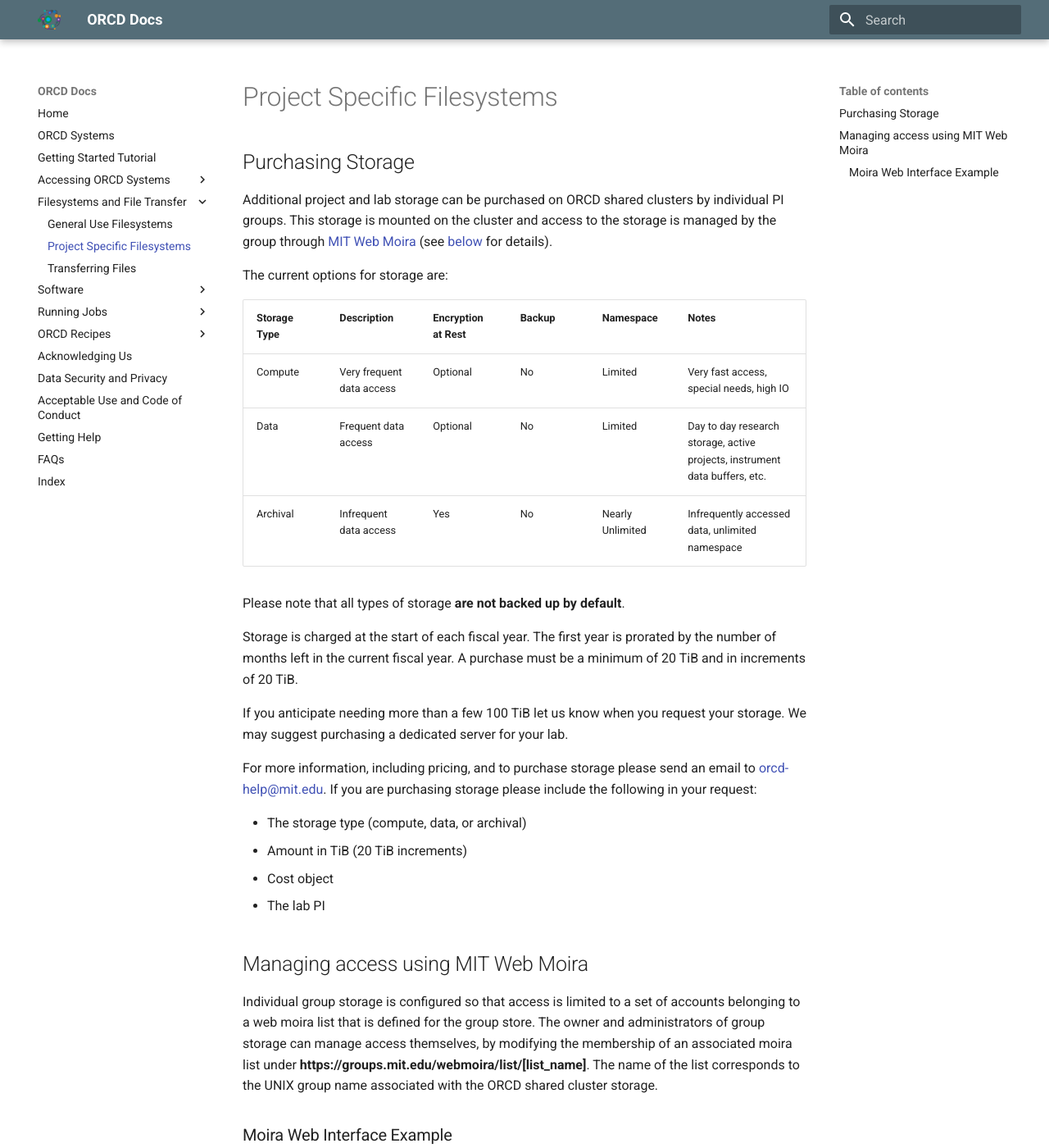
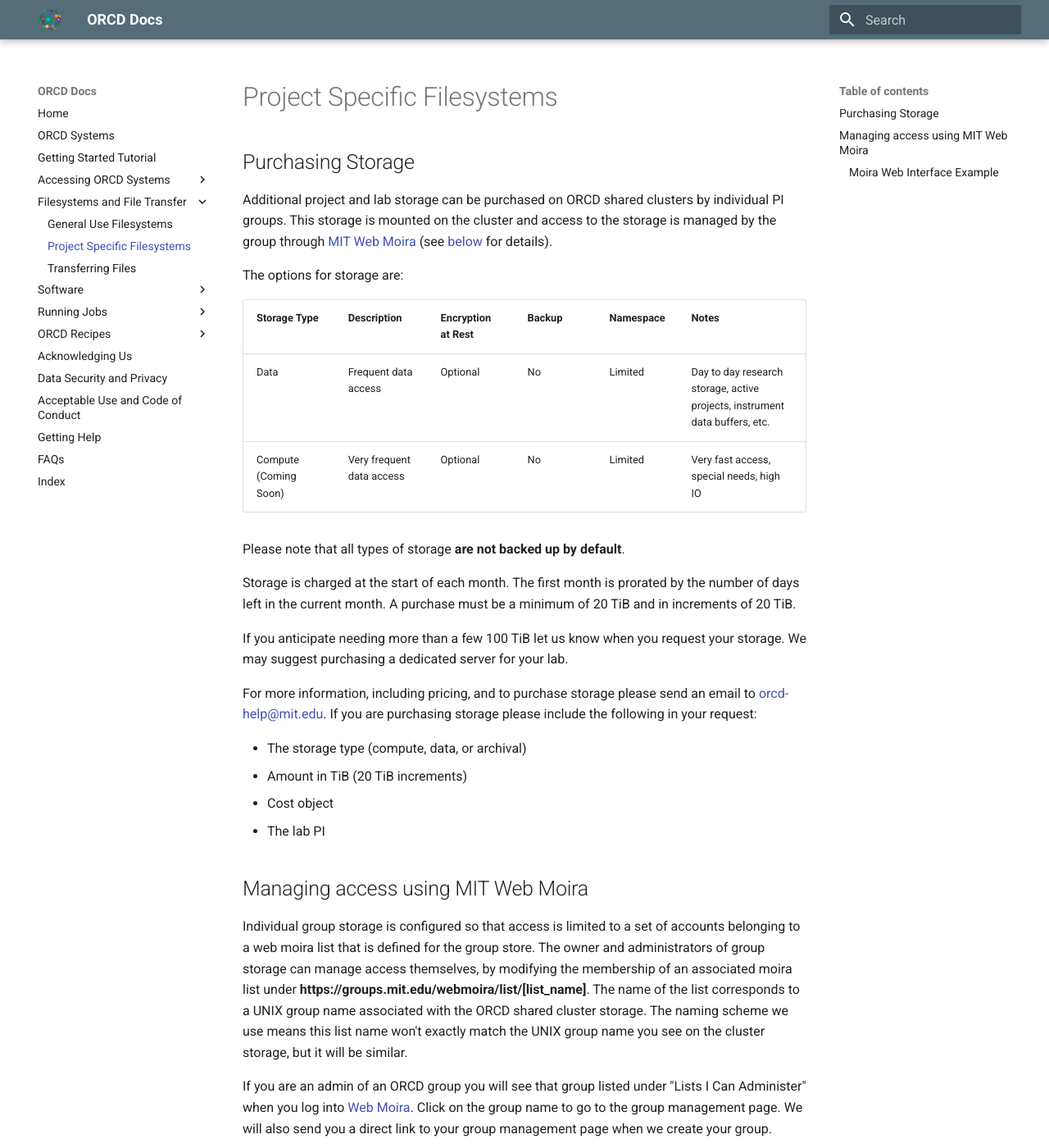
Before and after one commit to mit-orcd/orcd-docs-edit, an MkDocs documentation site: the page built from docs/filesystems-file-transfer/project-filesystems.md, in a window 1280 px wide and 1400 px high. Shown: the whole window at 82% size. Built offline with MkDocs 1.6.1 and Material for MkDocs 9.7.7, drawn with Linux system fonts in a browser that asks for light colours.

Commit message:
update table options

```diff
--- a/docs/filesystems-file-transfer/project-filesystems.md
+++ b/docs/filesystems-file-transfer/project-filesystems.md
@@ -6,37 +6,18 @@ Additional project and lab storage can be purchased on ORCD shared clusters by i
 PI groups. This storage is mounted on the cluster and access to the storage is managed
 by the group through [MIT Web Moira](https://groups.mit.edu/webmoira/) (see [below](#managing-access-using-mit-web-moira) for details).
 
-The current options for storage are:
+The options for storage are:
 
 | Storage Type | Description | Encryption at Rest  | Backup  | Namespace |Notes |
 | ----------- | ----------- |----------- |----------- |----------- |----------- |
-| Compute | Very frequent data access | Optional | No | Limited | Very fast access, special needs, high IO |
 | Data | Frequent data access | Optional | No |  Limited | Day to day research storage, active projects, instrument data buffers, etc. |
-| Archival | Infrequent data access | Yes | No | Nearly Unlimited | Infrequently accessed data, unlimited namespace |
+| Compute (Coming Soon) | Very frequent data access | Optional | No | Limited | Very fast access, special needs, high IO |
 
 Please note that all types of storage **are not backed up by default**.
 
-Storage is charged at the start of each fiscal year. The first year is prorated by the number of months left in the current fiscal year. A purchase must be a minimum of 20 TiB and in increments of 20 TiB.
-
-<!--
-
-TODO: Do we need the Min/increments in the table if we list it here?
--->
+Storage is charged at the start of each month. The first month is prorated by the number of days left in the current month. A purchase must be a minimum of 20 TiB and in increments of 20 TiB.
 
 If you anticipate needing more than a few 100 TiB let us know when you request your storage. We may suggest purchasing a dedicated server for your lab.
-
-<!--
-
-TODO: List general storage options here? Or leave it out?
-archival - is "encrypted at rest", don't need to say it is NESE
-No automated backup for all
-
-(remove nese)
-Storage options include NESE encrypted at rest disk. The NESE encrypted at rest disk uses a large centrally managed storage cloud at the MGHPCC
-facility. Any shared ORCD cluster at the MGHPCC can access this storage. Data on NESE disk
-is transparently encrypted at rest.
-
--->
 
 
 For more information, including pricing, and to purchase storage please send an email to <orcd-help@mit.edu>. If you are purchasing storage please include the following in your request:
@@ -53,8 +34,10 @@ of accounts belonging to a web moira list that is defined for the group
 store. The owner and administrators of group storage can manage
 access themselves, by modifying the membership of an associated moira list
 under **https://groups.mit.edu/webmoira/list/[list_name]**. The name of the
-list corresponds to the UNIX group name associated with the ORCD shared
-cluster storage.
+list corresponds to a UNIX group name associated with the ORCD shared
+cluster storage. The naming scheme we use means this list name won't exactly match the UNIX group name you see on the cluster storage, but it will be similar.
+
+If you are an admin of an ORCD group you will see that group listed under "Lists I Can Administer" when you log into [Web Moira](https://groups.mit.edu/webmoira/). Click on the group name to go to the group management page. We will also send you a direct link to your group management page when we create your group.
 
 ### Moira Web Interface Example
 
```
